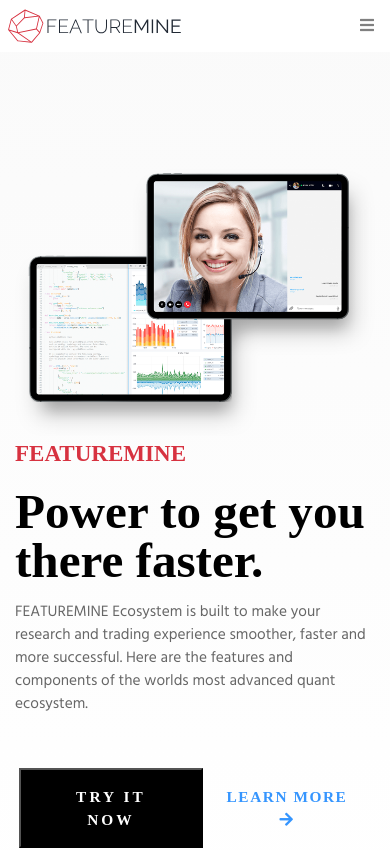
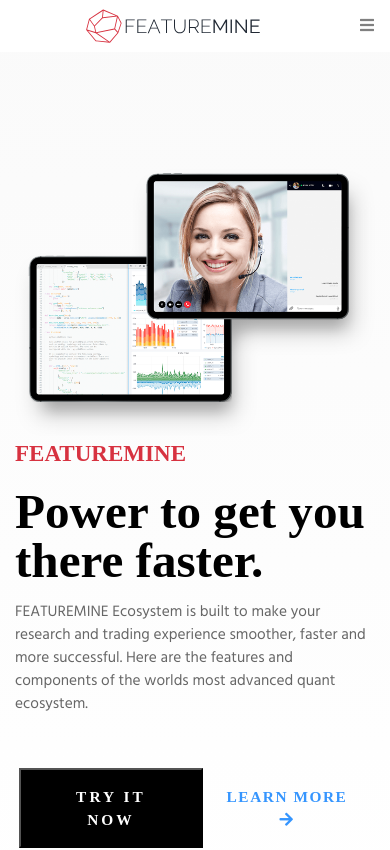
Before and after one commit to jvirriel-per/site-fm, a React (Create React App) app: page / in a window 390 px wide. Shown: the top 850 px of the page. Built offline with nearby package versions, Linux system fonts and the light colour scheme; a web font is replaced by a local one.

Commit message:
correction logo mobile center

```diff
--- a/src/App.css
+++ b/src/App.css
@@ -274,7 +274,7 @@
         margin-bottom: (4rem) * .6;
     }*/
   #logo {
-    padding-left: auto;
+    margin: auto;
   }
   .contenedor {
     width: 768px !important;
--- a/src/less/1080.less
+++ b/src/less/1080.less
@@ -17,7 +17,7 @@
         margin-bottom: (4rem) * .6;
     }*/
     #logo{
-      padding-left: auto;
+      margin: auto;
     }
     .contenedor{
         width: @contenedor *.6!important;
```
